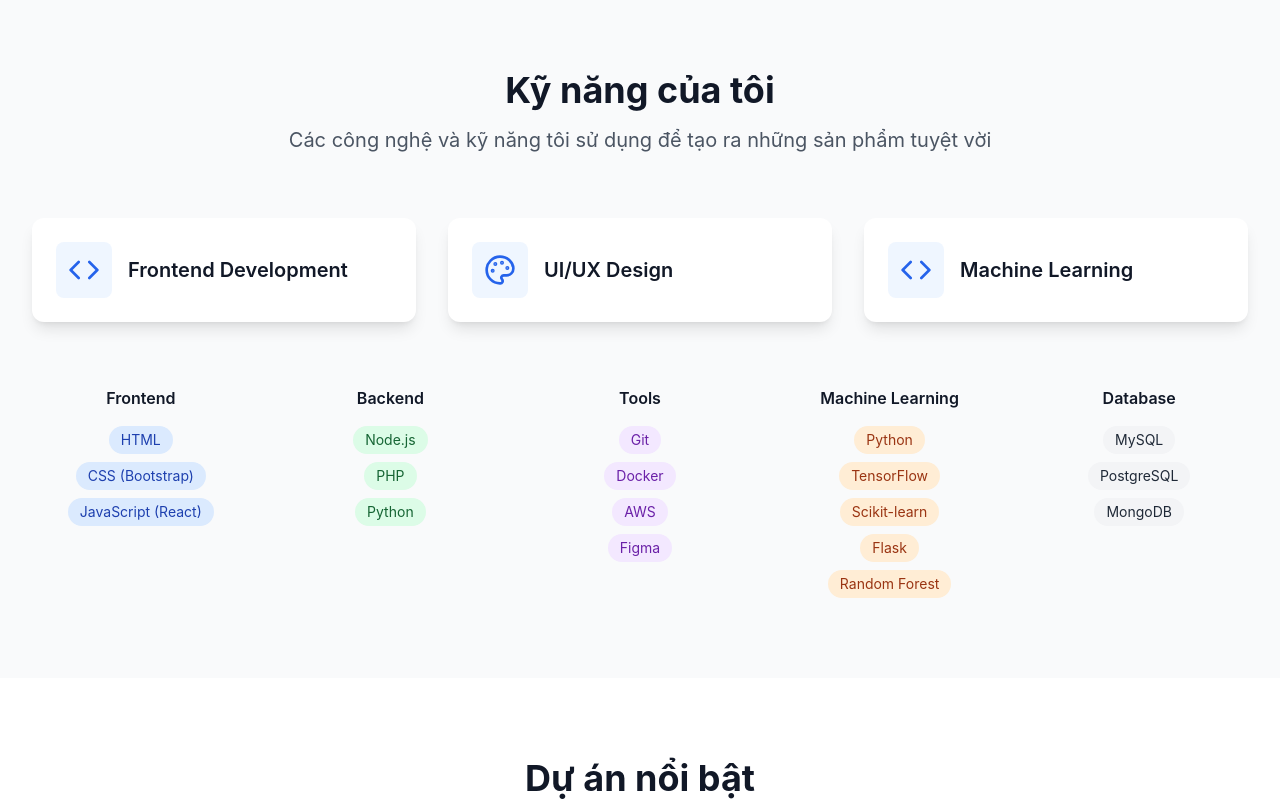
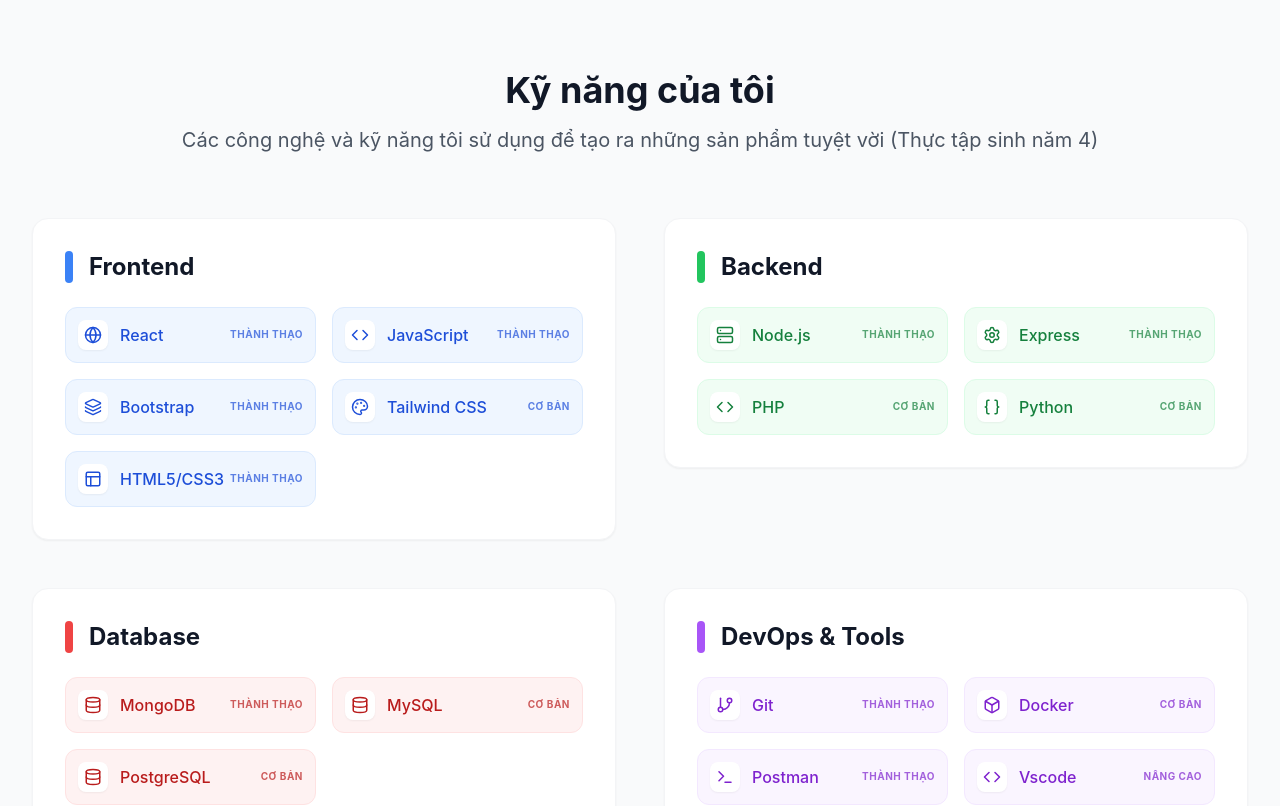
Before and after one commit to n1ml3/namle-portfolio, a React (Vite) app: page / in a window 1280 px wide. Shown: the part 2020-2826 px from the top of the page. Built offline with nearby package versions, Linux system fonts and the light colour scheme.

Commit message:
change skill section from text list to grid

```diff
--- a/src/components/sections/Skills.tsx
+++ b/src/components/sections/Skills.tsx
@@ -1,5 +1,4 @@
 import { AnimatedSection } from "../ui/AnimatedSection"
-import { SkillCard } from "../ui/SkillCard"
 import { SkillTag } from "../ui/SkillTag"
 import type { Skill, SkillCategory } from "../../types"
 
@@ -11,7 +10,18 @@
 }
 
 export function Skills({ skills }: SkillsProps) {
-  const { mainSkills, categories } = skills
+  const { categories } = skills
+
+  const getCategoryColor = (color: string) => {
+    switch (color) {
+      case "blue": return "bg-blue-500"
+      case "green": return "bg-green-500"
+      case "purple": return "bg-purple-500"
+      case "red": return "bg-red-500"
+      case "orange": return "bg-orange-500"
+      default: return "bg-gray-500"
+    }
+  }
 
   return (
     <section id="skills" className="py-20 bg-gray-50 dark:bg-gray-800 transition-colors duration-300">
@@ -20,29 +30,26 @@
           <div className="text-center mb-16">
             <h2 className="text-4xl font-bold text-gray-900 dark:text-white mb-4">Kỹ năng của tôi</h2>
             <p className="text-xl text-gray-600 dark:text-gray-300">
-              Các công nghệ và kỹ năng tôi sử dụng để tạo ra những sản phẩm tuyệt vời
+              Các công nghệ và kỹ năng tôi sử dụng để tạo ra những sản phẩm tuyệt vời (Thực tập sinh năm 4)
             </p>
           </div>
         </AnimatedSection>
 
-        <div className="grid md:grid-cols-3 gap-8 mb-16">
-          {mainSkills.map((skill, index) => (
-            <SkillCard key={skill.name} skill={skill} index={index} />
-          ))}
-        </div>
-
-        <div className="grid sm:grid-cols-2 md:grid-cols-3 lg:grid-cols-5 gap-8">
+        <div className="grid md:grid-cols-2 gap-12">
           {categories.map((category, categoryIndex) => (
-            <AnimatedSection key={category.name} animation="slideUp" delay={600 + categoryIndex * 150}>
-              <div className="text-center hover:scale-105 transition-transform duration-200">
-                <h4 className="font-semibold text-gray-900 dark:text-white mb-4">{category.name}</h4>
-                <div className="space-y-2">
-                  {category.items.map((item, itemIndex) => (
+            <AnimatedSection key={category.name} animation="fadeIn" delay={200 + categoryIndex * 150}>
+              <div className="bg-white dark:bg-gray-900/50 p-8 rounded-2xl border border-gray-100 dark:border-gray-800 shadow-sm transition-all duration-300">
+                <h3 className="text-2xl font-bold text-gray-900 dark:text-white mb-6 flex items-center">
+                  <span className={`w-2 h-8 rounded-full mr-4 ${getCategoryColor(category.color)}`}></span>
+                  {category.name}
+                </h3>
+                <div className="grid grid-cols-1 sm:grid-cols-2 gap-4">
+                  {category.skills.map((skill, skillIndex) => (
                     <SkillTag
-                      key={item}
-                      text={item}
+                      key={skill.name}
+                      skill={skill}
                       color={category.color}
-                      delay={800 + categoryIndex * 50 + itemIndex * 50}
+                      delay={400 + categoryIndex * 100 + skillIndex * 50}
                     />
                   ))}
                 </div>
--- a/src/components/ui/SkillTag.tsx
+++ b/src/components/ui/SkillTag.tsx
@@ -1,35 +1,58 @@
 import { AnimatedSection } from "./AnimatedSection"
+import type { Skill } from "../../types"
 
 interface SkillTagProps {
-  text: string
+  skill: Skill
   color: string
   delay: number
 }
 
-export function SkillTag({ text, color, delay }: SkillTagProps) {
-  // Hardcoded color classes for Tailwind
+export function SkillTag({ skill, color, delay }: SkillTagProps) {
+  const Icon = skill.icon
+
   const getColorClasses = () => {
     switch (color) {
       case "blue":
-        return "bg-blue-100 dark:bg-blue-900 text-blue-800 dark:text-blue-200"
+        return "bg-blue-50 dark:bg-blue-900/20 text-blue-700 dark:text-blue-300 border-blue-100 dark:border-blue-800"
       case "green":
-        return "bg-green-100 dark:bg-green-900 text-green-800 dark:text-green-200"
+        return "bg-green-50 dark:bg-green-900/20 text-green-700 dark:text-green-300 border-green-100 dark:border-green-800"
       case "purple":
-        return "bg-purple-100 dark:bg-purple-900 text-purple-800 dark:text-purple-200"
+        return "bg-purple-50 dark:bg-purple-900/20 text-purple-700 dark:text-purple-300 border-purple-100 dark:border-purple-800"
       case "orange":
-        return "bg-orange-100 dark:bg-orange-900 text-orange-800 dark:text-orange-200"
+        return "bg-orange-50 dark:bg-orange-900/20 text-orange-700 dark:text-orange-300 border-orange-100 dark:border-orange-800"
+      case "red":
+        return "bg-red-50 dark:bg-red-900/20 text-red-700 dark:text-red-300 border-red-100 dark:border-red-800"
       default:
-        return "bg-gray-100 dark:bg-gray-900 text-gray-800 dark:text-gray-200"
+        return "bg-gray-50 dark:bg-gray-900/20 text-gray-700 dark:text-gray-300 border-gray-100 dark:border-gray-800"
+    }
+  }
+
+  const getLevelLabel = (level?: string) => {
+    switch (level) {
+      case "Advanced": return "Nâng cao"
+      case "Intermediate": return "Thành thạo"
+      case "Beginner": return "Cơ bản"
+      default: return ""
     }
   }
 
   return (
     <AnimatedSection animation="fadeIn" delay={delay}>
-      <span
-        className={`inline-block ${getColorClasses()} px-3 py-1 rounded-full text-sm hover:scale-110 transition-transform duration-200 cursor-default`}
+      <div
+        className={`flex items-center justify-between p-3 rounded-xl border ${getColorClasses()} hover:scale-105 hover:shadow-md transition-all duration-300 group cursor-default`}
       >
-        {text}
-      </span>
+        <div className="flex items-center space-x-3">
+          <div className="p-1.5 rounded-lg bg-white dark:bg-gray-800 shadow-sm">
+            <Icon size={18} className="transition-transform group-hover:rotate-12" />
+          </div>
+          <span className="font-medium">{skill.name}</span>
+        </div>
+        {skill.level && (
+          <span className="text-[10px] uppercase tracking-wider font-bold opacity-70">
+            {getLevelLabel(skill.level)}
+          </span>
+        )}
+      </div>
     </AnimatedSection>
   )
 }
--- a/src/data/skills.ts
+++ b/src/data/skills.ts
@@ -1,38 +1,78 @@
-import { Code, Palette} from "lucide-react"
+import {
+  Code,
+  Layout,
+  Database,
+  Server,
+  Cpu,
+  GitBranch,
+  Terminal,
+  Layers,
+  Globe,
+  Settings,
+  Search,
+  Box,
+  Braces,
+  Palette
+} from "lucide-react"
 import type { Skill, SkillCategory } from "../types"
 
+// Lưu ý: Sử dụng các icon có sẵn trong lucide-react để đại diện cho công nghệ
 export const skills = {
   mainSkills: [
-    { name: "Frontend Development", icon: Code },
-    { name: "UI/UX Design", icon: Palette },
-    { name: "Machine Learning", icon: Code },
+    { name: "Frontend Development", icon: Layout },
+    { name: "Backend Development", icon: Server },
+    { name: "Fullstack Intern", icon: Code },
   ] as Skill[],
 
   categories: [
     {
       name: "Frontend",
       color: "blue",
-      items: ["HTML", "CSS (Bootstrap)", "JavaScript (React)"],
+      skills: [
+        { name: "React", icon: Globe, level: "Intermediate" },
+        { name: "JavaScript", icon: Code, level: "Intermediate" },
+        { name: "Bootstrap", icon: Layers, level: "Intermediate" },
+        { name: "Tailwind CSS", icon: Palette, level: "Beginner" },
+        { name: "HTML5/CSS3", icon: Layout, level: "Intermediate" },
+      ],
     },
     {
       name: "Backend",
       color: "green",
-      items: ["Node.js", "PHP", "Python"],
+      skills: [
+        { name: "Node.js", icon: Server, level: "Intermediate" },
+        { name: "Express", icon: Settings, level: "Intermediate" },
+        { name: "PHP", icon: Code, level: "Beginner" },
+        { name: "Python", icon: Braces, level: "Beginner" },
+      ],
     },
     {
-      name: "Tools",
+      name: "Database",
+      color: "red",
+      skills: [
+        { name: "MongoDB", icon: Database, level: "Intermediate" },
+        { name: "MySQL", icon: Database, level: "Beginner" },
+        { name: "PostgreSQL", icon: Database, level: "Beginner" },
+      ],
+    },
+    {
+      name: "DevOps & Tools",
       color: "purple",
-      items: ["Git", "Docker", "AWS", "Figma"],
+      skills: [
+        { name: "Git", icon: GitBranch, level: "Intermediate" },
+        { name: "Docker", icon: Box, level: "Beginner" },
+        { name: "Postman", icon: Terminal, level: "Intermediate" },
+        { name: "Vscode", icon: Code, level: "Advanced" },
+      ],
     },
     {
       name: "Machine Learning",
       color: "orange",
-      items: ["Python", "TensorFlow", "Scikit-learn", "Flask", "Random Forest"],
-    },
-    {
-      name: "Database",
-      color: "red",
-      items: ["MySQL", "PostgreSQL", "MongoDB"],
+      skills: [
+        { name: "Python", icon: Braces, level: "Beginner" },
+        { name: "Scikit-learn", icon: Search, level: "Beginner" },
+        { name: "TensorFlow", icon: Cpu, level: "Beginner" },
+      ],
     },
   ] as SkillCategory[],
 }
--- a/src/types/index.ts
+++ b/src/types/index.ts
@@ -12,12 +12,13 @@
 export interface Skill {
   name: string
   icon: LucideIcon
+  level?: "Beginner" | "Intermediate" | "Advanced"
 }
 
 export interface SkillCategory {
   name: string
   color: string
-  items: string[]
+  skills: Skill[]
 }
 export interface HardwareSpec {
   label: string
```
